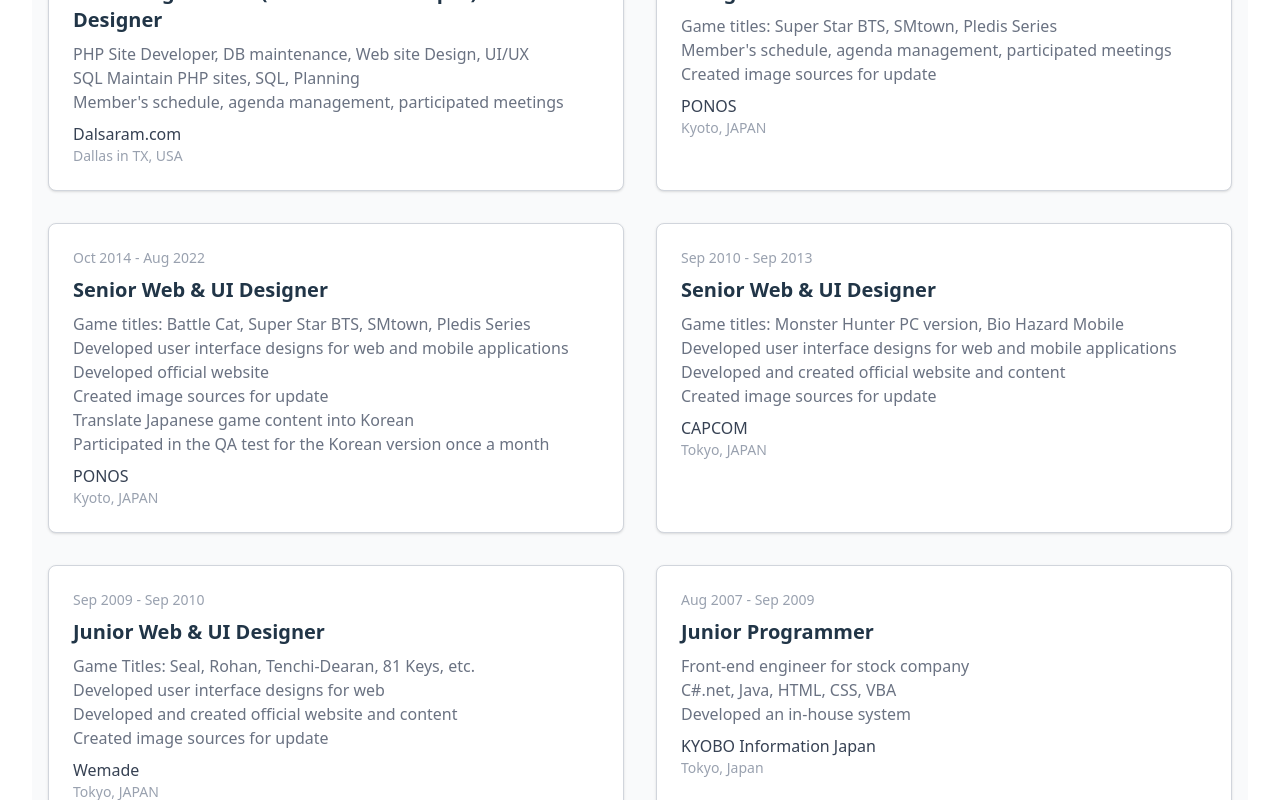
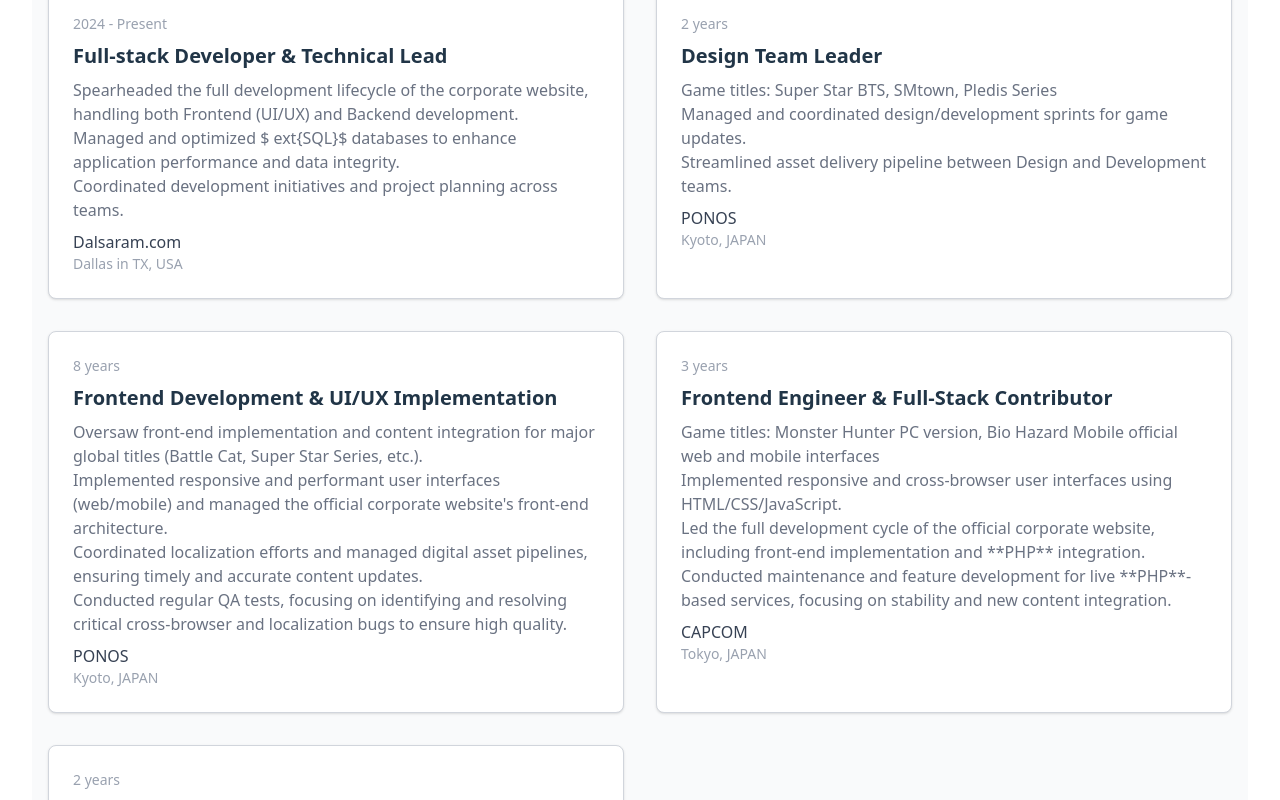
Before and after one commit to tyeyty/react-app, a React (Vite) app: page / in a window 1280 px wide. Shown: the part 1040-1840 px from the top of the page. Built offline with nearby package versions, Linux system fonts and the light colour scheme.

Commit message:
comment year modify"

```diff
--- a/src/pages/About.tsx
+++ b/src/pages/About.tsx
@@ -33,7 +33,7 @@ const About: React.FC = () => {
             and cultural differences to deliver high-quality software.<br /><br />
 
             Currently, I’m leading the <b>full-stack redesign and maintenance of dalsaram.com</b>,
-            a legacy PHP website over 14 years old based in DFW, TX. I’m handling the project
+            a legacy PHP website over 4 years old based in DFW, TX. I’m handling the project
             from the planning stage in <b>Figma</b> to implementation, <b>modernizing the front-end,
             maintaining and upgrading the database, ensuring responsive design, and maintaining
             functionality while upgrading legacy code</b>.
--- a/src/pages/Home.tsx
+++ b/src/pages/Home.tsx
@@ -29,93 +29,79 @@ export default function Home() {
 
   const experience = [
   {
-    date: 'Aug 2024 - NOW',
-    role: 'Main Programmer (Full-stack Developer)/ Web Designer',
+    date: '2024 - Present',
+    role: 'Full-stack Developer & Technical Lead',
     desc: [
-      'PHP Site Developer, DB maintenance, Web site Design, UI/UX',
-      'SQL Maintain PHP sites, SQL, Planning',
-      'Member\'s schedule, agenda management, participated meetings',
+      'Spearheaded the full development lifecycle of the corporate website, handling both Frontend (UI/UX) and Backend development.',
+      'Managed and optimized $\text{SQL}$ databases to enhance application performance and data integrity.',
+      'Coordinated development initiatives and project planning across teams.',
     ],
     name: 'Dalsaram.com',
     region: 'Dallas in TX, USA',
   },
      {
-    date: 'Jan 2020 - Feb 2022',
+    date: '2 years',
     role: 'Design Team Leader',
     desc: [
       'Game titles: Super Star BTS, SMtown, Pledis Series',
-      'Member\'s schedule, agenda management, participated meetings',
-      'Created image sources for update',
+      'Managed and coordinated design/development sprints for game updates.',
+      'Streamlined asset delivery pipeline between Design and Development teams.',
     ],
     name: 'PONOS',
     region: 'Kyoto, JAPAN',
   },
   {
-    date: 'Oct 2014 - Aug 2022',
-    role: 'Senior Web & UI Designer',
+    date: '8 years',
+    role: 'Frontend Development & UI/UX Implementation',
     desc: [
-      'Game titles: Battle Cat, Super Star BTS, SMtown, Pledis Series',
-      'Developed user interface designs for web and mobile applications',
-      'Developed official website',
-      'Created image sources for update',
-      'Translate Japanese game content into Korean',
-      'Participated in the QA test for the Korean version once a month',
-    ],
+        'Oversaw front-end implementation and content integration for major global titles (Battle Cat, Super Star Series, etc.).',
+        'Implemented responsive and performant user interfaces (web/mobile) and managed the official corporate website\'s front-end architecture.',
+        'Coordinated localization efforts and managed digital asset pipelines, ensuring timely and accurate content updates.',
+        'Conducted regular QA tests, focusing on identifying and resolving critical cross-browser and localization bugs to ensure high quality.',
+      ],
     name: 'PONOS',
     region: 'Kyoto, JAPAN',
   },
   {
-    date: 'Sep 2010 - Sep 2013',
-    role: 'Senior Web & UI Designer',
+    date: '3 years',
+    role: 'Frontend Engineer & Full-Stack Contributor',
     desc: [
-      'Game titles: Monster Hunter PC version, Bio Hazard Mobile',
-      'Developed user interface designs for web and mobile applications',
-      'Developed and created official website and content',
-      'Created image sources for update',
+      'Game titles: Monster Hunter PC version, Bio Hazard Mobile official web and mobile interfaces',
+      'Implemented responsive and cross-browser user interfaces using HTML/CSS/JavaScript.',
+      'Led the full development cycle of the official corporate website, including front-end implementation and **PHP** integration.',
+      'Conducted maintenance and feature development for live **PHP**-based services, focusing on stability and new content integration. ',
     ],
     name: 'CAPCOM',
     region: 'Tokyo, JAPAN',
   },
   {
-    date: 'Sep 2009 - Sep 2010',
-    role: 'Junior Web & UI Designer',
+    date: '2 years',
+    role: 'Enterprise Systems Developer',
     desc: [
-      'Game Titles: Seal, Rohan, Tenchi-Dearan, 81 Keys, etc.',
-      'Developed user interface designs for web',
-      'Developed and created official website and content',
-      'Created image sources for update',
+      'Utilized C#.net and Java to develop critical internal enterprise systems.',
+      'Designed and implemented the user interface (UI) for the internal system using HTML/CSS.',
+      'Developed custom data processing scripts using VBA for efficient internal operations.',
     ],
-    name: 'Wemade',
-    region: 'Tokyo, JAPAN',
-  },
-  {
-    date: 'Aug 2007 - Sep 2009',
-    role: 'Junior Programmer',
-    desc: [
-      'Front-end engineer for stock company',
-      'C#.net, Java, HTML, CSS, VBA',
-      'Developed an in-house system',
-    ],
-    name: 'KYOBO Information Japan',
+    name: 'Nomura Invest (Client)',
     region: 'Tokyo, Japan',
   },
 ];
 
 const education = [
   {
-    year: 2022,
+    year: "",
     degree: "ESL Course",
     school: "UT Arlinton University",
     location: "Texas, USA",
   },
   {
-    year: 2010,
+    year: "",
     degree: "Bachelor's Degree in Engineering / Department of Information and Communications",
     school: "Open Cyber University",
     location: "South Korea",
   },
   {
-    year: 2006,
+    year: "",
     degree: "Associate's Degree in Visual Design",
     school: "Induk University",
     location: "South Korea",
@@ -132,8 +118,9 @@ const education = [
       <div className="text-center mb-8">
         <h1 className="text-4xl font-bold mb-4">Welcome!<br></br>GH's Portfolio Site</h1>
         <p className="text-2xl text-gray-700 mb-6">
-          Hi! I’m Full Stack Developer & Web/UI designer.<br></br>
-          This is a Trip route/message/board/shop project built with React and Supabase.
+          I’m a Full-Stack Developer specializing in clean UI/UX and scalable web apps.<br></br><br></br>
+          Experienced Full-Stack Engineer delivering reliable backend systems <br></br>
+          and polished interfaces with React, PHP, and Supabase.<br></br>
         </p>
       </div>
 
```
